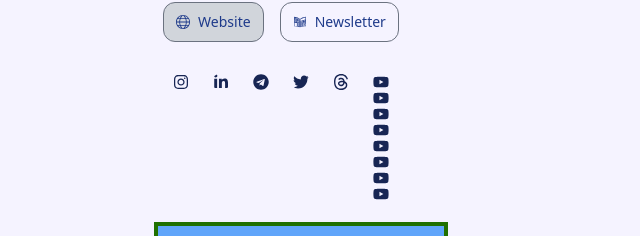
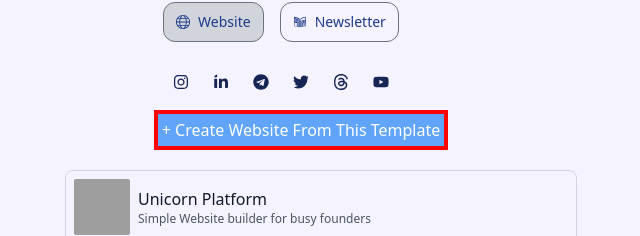
Before and after one commit to Amjad-722/pract-portfolio, a React (Create React App) app: page / in a window 1280 px wide. Shown: the part 344-580 px from the top of the page, without its empty margins (359-999 px from the left). Built offline with nearby package versions, Linux system fonts and the light colour scheme; grey boxes are pictures that could not be loaded.

Commit message:
extract the chnages

```diff
--- a/src/Components/Profile/Profile.jsx
+++ b/src/Components/Profile/Profile.jsx
@@ -66,13 +66,7 @@ function Profile() {
           target="_blank"
           rel="noopener noreferrer"
         >
-          <FaYoutube size={30} className="text-blue-950  hover:bg-slate-200  h-4 w-4 rounded-mdd" />
-          <FaYoutube size={30} className="text-blue-950  hover:bg-slate-200  h-4 w-4 rounded-mdd" />
-          <FaYoutube size={30} className="text-blue-950  hover:bg-slate-200  h-4 w-4 rounded-mdd" />
-          <FaYoutube size={30} className="text-blue-950  hover:bg-slate-200  h-4 w-4 rounded-mdd" />
-          <FaYoutube size={30} className="text-blue-950  hover:bg-slate-200  h-4 w-4 rounded-mdd" />
-          <FaYoutube size={30} className="text-blue-950  hover:bg-slate-200  h-4 w-4 rounded-mdd" />
-          <FaYoutube size={30} className="text-blue-950  hover:bg-slate-200  h-4 w-4 rounded-mdd" />
+
           <FaYoutube size={30} className="text-blue-950  hover:bg-slate-200  h-4 w-4 rounded-mdd" />
         </a>
       </div>
```
